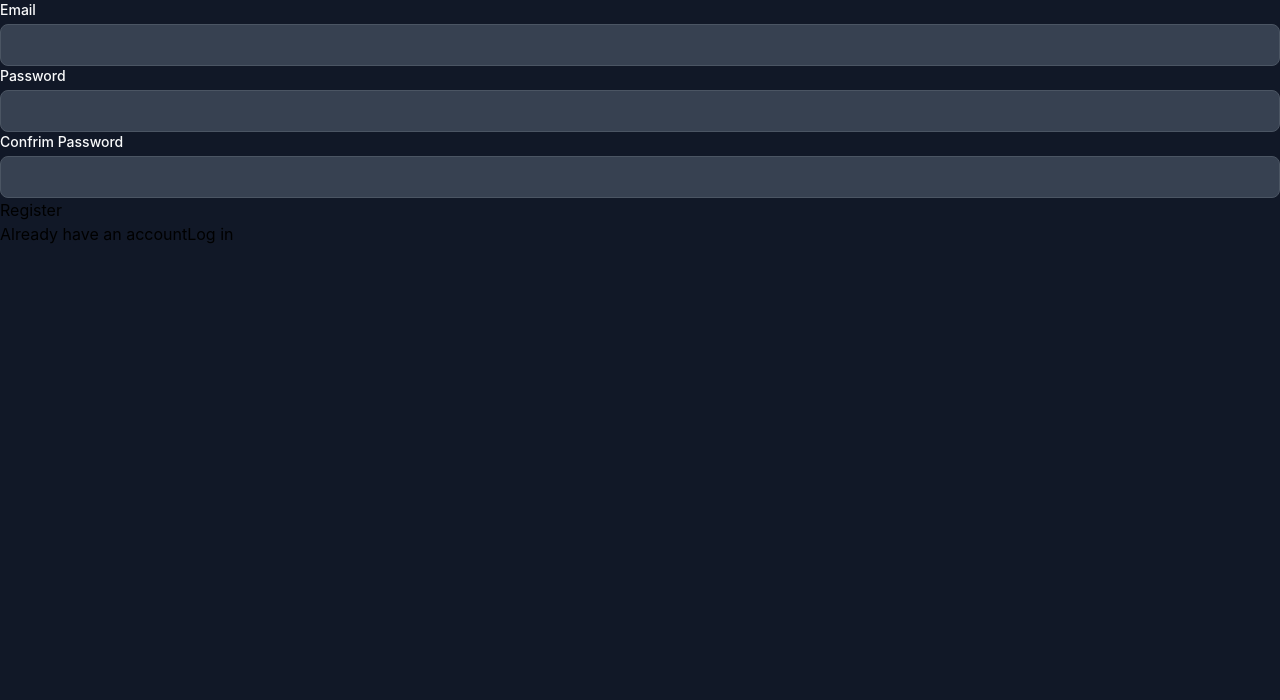
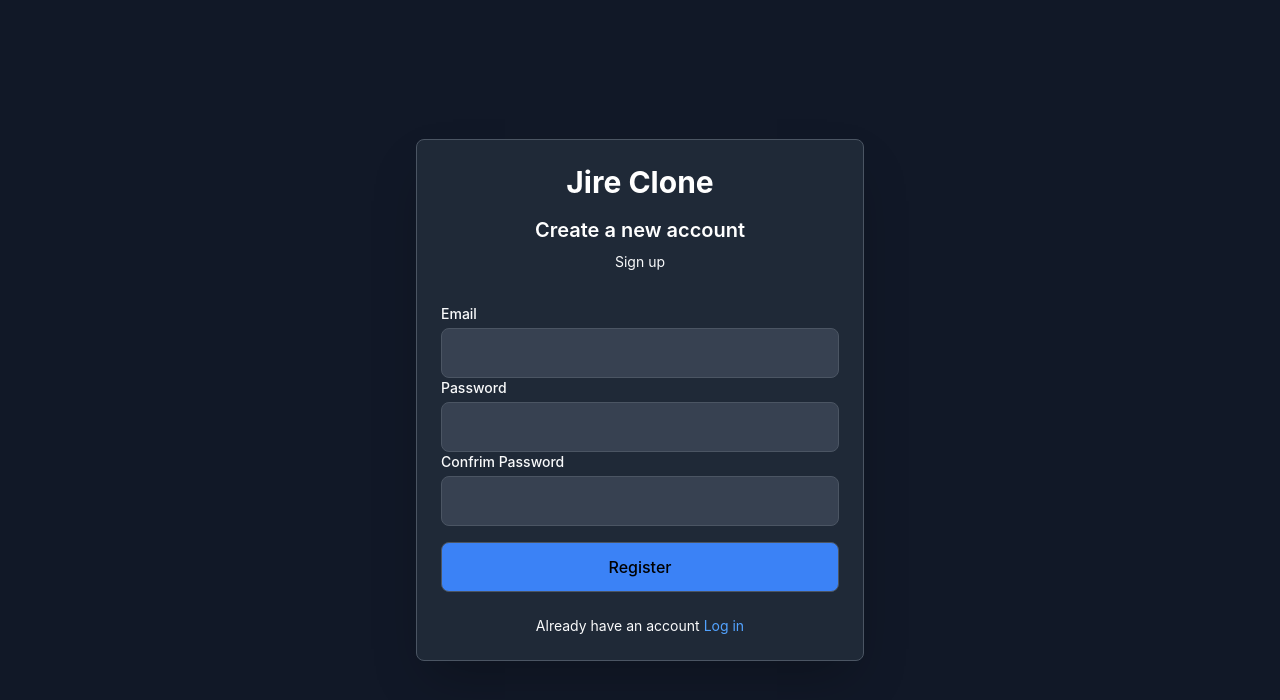
Before and after one commit to hariom2809/Jira-Clone-Frontend, a React (Vite) app: page /register in a window 1280 px wide. Shown: the top 700 px of the page. Built offline with nearby package versions, Linux system fonts and the light colour scheme; no server answers.

Commit message:
Authlayout completed

```diff
--- /dev/null
+++ b/src/components/layout/AuthLayout.jsx
@@ -0,0 +1,28 @@
+export default function AuthLayout({title, subtitle, children}) {
+
+    return (
+        <div className="min-h-screen flex items-center justify-center px-4">
+            <div className="w-full max-w-md rounded-lg shadow-2xl bg-[#1F2937] border border-[#4B5563] p-6">
+                <div className="text-center mb-8">
+                    <h1 className="text-white text-3xl font-bold">
+                        Jire Clone
+                    </h1>
+
+                    <h3 className="mt-4 text-xl text-white font-semibold">
+                        {title}
+                    </h3>
+
+                    {subtitle && (
+                        <p className="mt-2 text-sm text-[#F9FAFB]">
+                            {subtitle}
+                        </p>
+                    )}
+                </div>
+
+                <div className="mt-8">
+                    {children}
+                </div>
+            </div>
+        </div>
+    )
+}
--- a/src/components/ui/Button.jsx
+++ b/src/components/ui/Button.jsx
@@ -3,7 +3,20 @@ const Button = ({children, onClick, type="button"}) => {
     <button
         type={type}
         onClick={onClick}
-        className="px-4 py-2 rounded-xl font-medium bg-[#0F172A] border border-[#4B5563] hover-bg-[#2563EB] "
+        className="
+          mt-4
+          w-full
+          py-3
+          rounded-lg
+          font-medium
+          border
+          border-[#4B5563]
+          bg-[#3B82F6]
+          hover:bg-[#2563EB]
+          transition-colors
+          disabled:opacity-50
+          disabled:cursor-not-allowed
+        "
     >
         {children}
     </button>
--- a/src/components/ui/Input.jsx
+++ b/src/components/ui/Input.jsx
@@ -10,15 +10,19 @@ export default function Input ({label, error, className = "", ...props}) {
 
             <input
                 className={`
+                    w-full
+                    px-4
+                    py-3
                     bg-[#374151]
+                    border
+                    rounded-lg
                     text-[#9CA3AF]
-                    w-full
-                    rounded-lg
-                    px-3
-                    py-2
-                    outline-none
-                    border
+                    placeholder-gray-500
+                    focus:outline-none
                     focus:ring-2
+                    focus:ring-[#4B5563]
+                    focus:border-[#4B5563]
+                    transition
                     ${error ? "border-red-500" : "border-[#4B5563]" }
                     ${className}`
                 }
--- a/src/features/auth/components/LoginForm.jsx
+++ b/src/features/auth/components/LoginForm.jsx
@@ -2,6 +2,7 @@ import { useState } from 'react'
 import { useNavigate } from 'react-router-dom'
 import { useAuth } from "../hooks/useAuth"
 import Input from "../../../components/ui/Input"
+import Button from "../../../components/ui/Button"
 
 const LoginForm = () => {
 
@@ -46,12 +47,12 @@ const LoginForm = () => {
             onChange={(e) => setPassword(e.target.value)}
         />
 
-        <button
+        <Button
           type="submit"
           disabled={loading}
         >
           {loading ? "Signing in..." : "Sign in"}
-        </button>
+        </Button>
       </form>
     </div>
   )
--- a/src/features/auth/components/RegisterFrom.jsx
+++ b/src/features/auth/components/RegisterFrom.jsx
@@ -1,8 +1,8 @@
 import { useState } from "react"
 import { useNavigate } from "react-router-dom"
-
 import { validateRegisterForm } from "../utils/ValidateRegisterForm"
 import Input from "../../../components/ui/Input"
+import Button from "../../../components/ui/Button"
 import { useAuth } from "../hooks/useAuth"
 
 export default function RegisterForm () {
@@ -68,9 +68,9 @@ export default function RegisterForm () {
             />
             {errors.api && <p> {errors.api} </p>}
 
-            <button type="submit">
+            <Button type="submit">
                 {loading ? "Registering ..." : "Register"}
-            </button>
+            </Button>
         </form>
     )
 }
--- a/src/features/auth/pages/LoginPage.jsx
+++ b/src/features/auth/pages/LoginPage.jsx
@@ -1,17 +1,21 @@
+import AuthLayout from "../../../components/layout/AuthLayout"
 import LoginForm from "../components/LoginForm"
 import { Link } from "react-router-dom"
 
 export default function LoginPage () {
 
   return (
-    <div>
+    <AuthLayout
+      title="Welcome Back!"
+      subtitle="Log in"
+    >
       <LoginForm />
-      <p>
+      <p className="text-center text-sm text-[#F9FAFB] mt-6">
         Don't have an account:
-        <Link to="/register">
-          Register
+        <Link to="/register" className="ml-1 text-blue-400 hover:text-blue-300">
+          Sign up
         </Link>
       </p>
-    </div>
+    </AuthLayout>
   )
 }
--- a/src/features/auth/pages/RegisterPage.jsx
+++ b/src/features/auth/pages/RegisterPage.jsx
@@ -1,17 +1,21 @@
+import AuthLayout from "../../../components/layout/AuthLayout"
 import { Link } from "react-router-dom"
 import RegisterForm from "../components/RegisterFrom"
 
 function RegisterPage() {
   return (
-    <div>
+    <AuthLayout
+      title="Create a new account"
+      subtitle="Sign up"
+    >
         <RegisterForm />
-        <p>
+        <p className="text-center text-sm text-[#F9FAFB] mt-6">
             Already have an account
-            <Link to="/login">
+            <Link to="/login" className="ml-1 text-blue-400 hover:text-blue-300">
                 Log in
             </Link>
         </p>
-    </div>
+    </AuthLayout>
   )
 }
 
```
